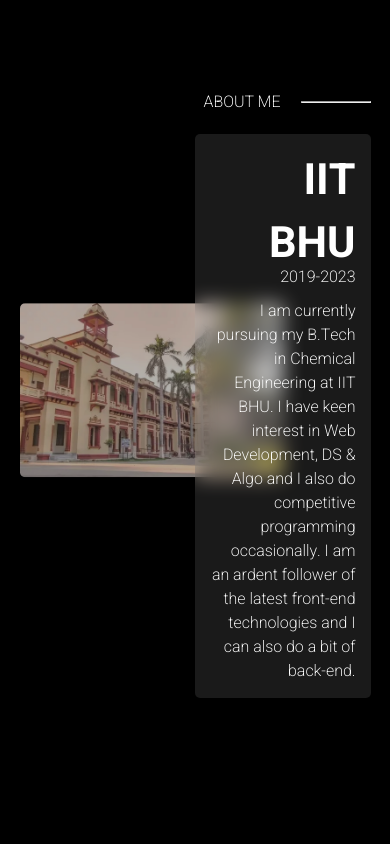
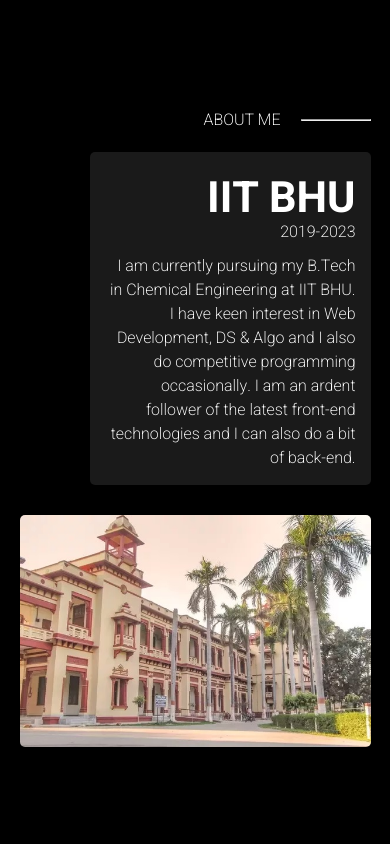
Before and after one commit to Aihab1/Portfolio-v2, a Gatsby site: page / in a window 390 px wide. Shown: the part 920-1764 px from the top of the page. Built offline with nearby package versions, Linux system fonts and the light colour scheme; Gatsby itself is replaced by a stand-in of ours.

Commit message:
Modified navbar and made about page responsive for tablets

```diff
--- a/src/components/common/Navbar/navbar.module.css
+++ b/src/components/common/Navbar/navbar.module.css
@@ -47,8 +47,12 @@
 }
 
 @media screen and (max-width: 850px) {
+    /* .navbar {
+        position: fixed;
+        background: transparent;
+    } */
     .hamburger{
-        position: absolute;
+        position: fixed;
         right: 5%;
         top: 20px;
         z-index: 1000;
@@ -70,6 +74,7 @@
         margin-bottom: 5px;
         background: white;
         border-radius: 5px;
+        box-shadow: 0 0 5px #090909;
     }
     .hamburger.open {
         position: fixed;
--- a/src/components/landing/About/about.js
+++ b/src/components/landing/About/about.js
@@ -7,9 +7,6 @@
     return (
         <div id="about" className={classes.outer}>
             <div className={classes.about}>
-                <div className={classes.imageHolder}>
-                    <img src={collegeImage} alt="IIT BHU" />
-                </div>
                 <div className={classes.subheading}>
                     <p>ABOUT ME</p><hr></hr>
                 </div>
@@ -17,6 +14,9 @@
                     <h1>IIT BHU</h1>
                     <p style={{ marginTop: '-10px', marginBottom: '10px' }}>2019-2023</p>
                     <p>I am currently pursuing my B.Tech in Chemical Engineering at IIT BHU. I have keen interest in Web Development, DS & Algo and I also do competitive programming occasionally. I am an ardent follower of the latest front-end technologies and I can also do a bit of back-end.</p>
+                </div>
+                <div className={classes.imageHolder}>
+                    <img src={collegeImage} alt="IIT BHU" />
                 </div>
             </div>
             <div className={classes.subOuter}>
--- a/src/components/landing/About/about.module.css
+++ b/src/components/landing/About/about.module.css
@@ -50,6 +50,7 @@
   background: rgba(255, 255, 255, 0.1);
   backdrop-filter: blur(10px);
   border-radius: 5px;
+  z-index: 3;
 }
 
 .content:hover {
@@ -138,3 +139,29 @@
     font-size: 2.7rem;
   }
 }
+
+@media screen and (max-width: 850px) {
+  .outer {
+    margin: 85px 0 47.5px 0;
+  }
+  .skills {
+    padding: 85px 0 0 0;
+  }
+  .imageHolder {
+    margin-top: 30px;
+    position: static;
+    width: 100%;
+    transform: translateY(0);
+  }
+  .imageHolder img {
+    opacity: 1;
+  }
+  .content {
+    width: 80%;
+    max-width: 100%;
+    backdrop-filter: none;
+  }
+  .content:hover {
+    background: rgba(255, 255, 255, 0.1);
+  }
+}
```
